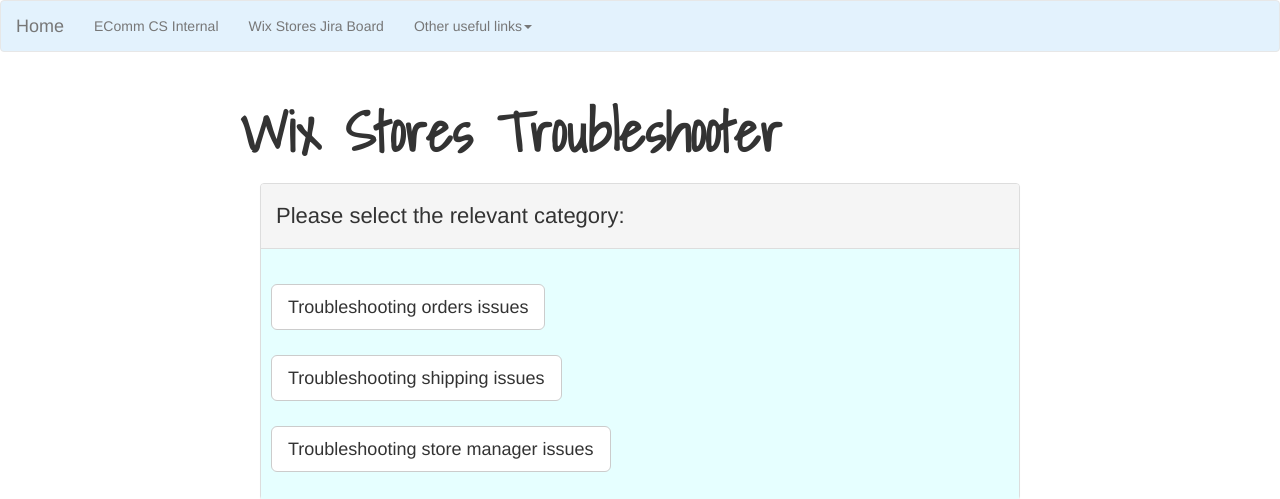
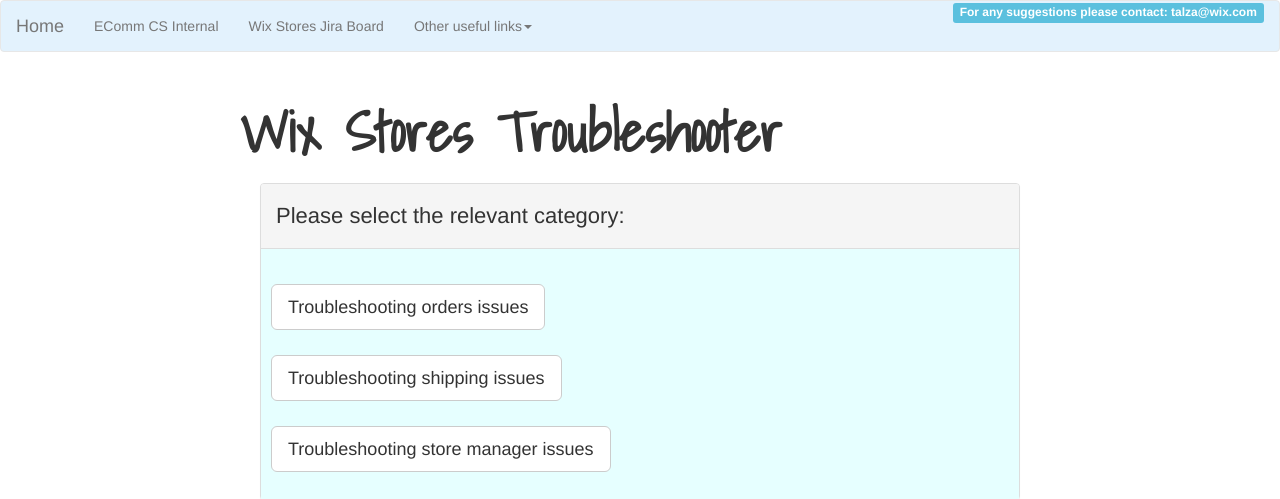
Before and after one commit to TalZa1810/PaymentGatewayTS, a PHP site: page / in a window 1280 px wide. Shown: the top 499 px of the page. Run offline with PHP 8.4, Linux system fonts and the light colour scheme; some libraries are stand-ins or nearby versions.

Commit message:
label & css

```diff
--- a/index.html
+++ b/index.html
@@ -44,8 +44,14 @@
             <li><a href="https://wix.slack.com/messages/C3ERM675L/" target="_blank" >Wix Stores Slack channel</a></li>
           </ul>
         </li>
+      </ul>
 
+      <ul class="nav navbar-nav navbar-right">
+        <span id="feedback" class="label label-info">For any suggestions please contact: <b> talza@wix.com</b> </span>
       </ul>
+
+
+
     </div>
   </div>
 </nav>
--- a/styles/paymentGatewayStyle.css
+++ b/styles/paymentGatewayStyle.css
@@ -55,3 +55,9 @@
 .exampleSS{
     background-color: rgb(230, 255, 255);
 }
+
+#feedback{
+    font-size: 12px;
+    margin-left: 20px;
+    margin-top: 10px;
+}
```
